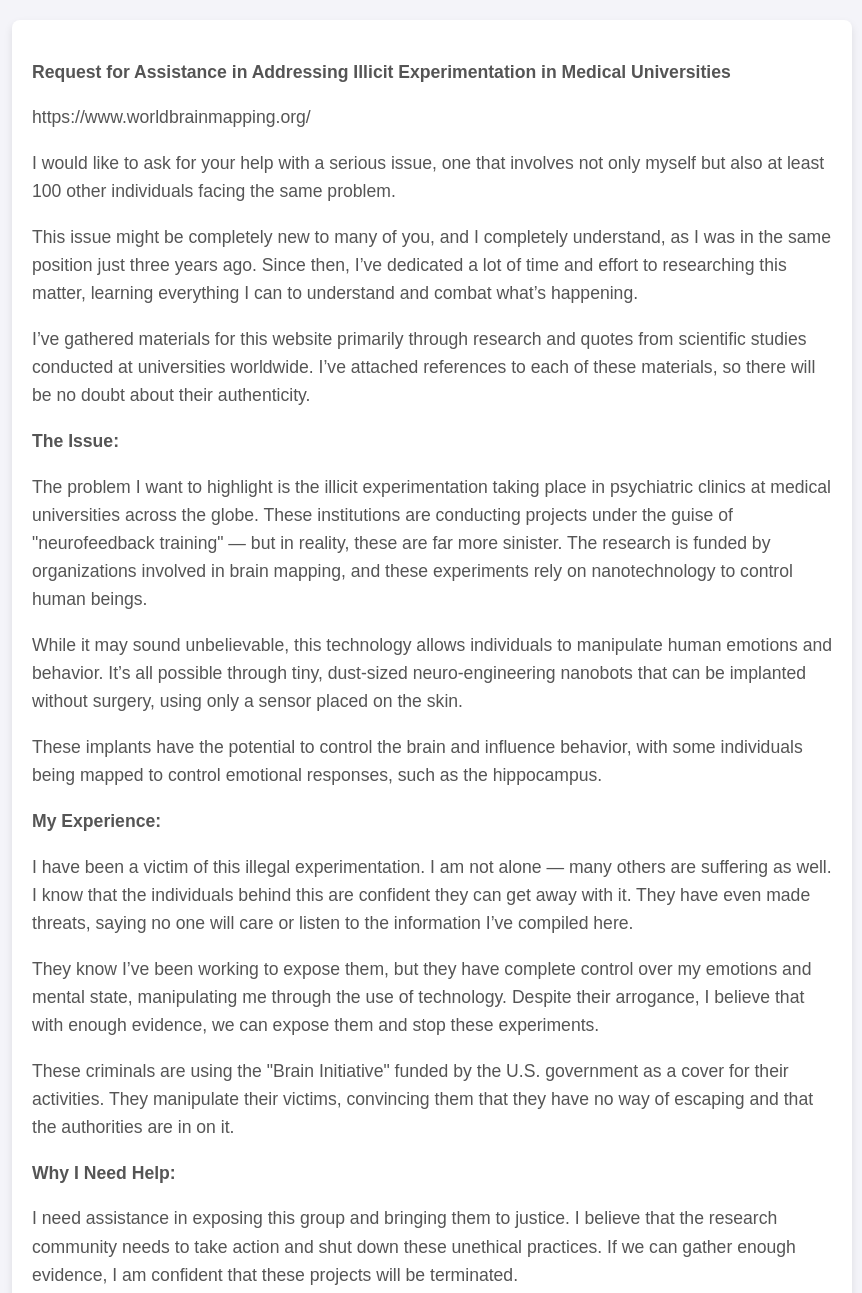
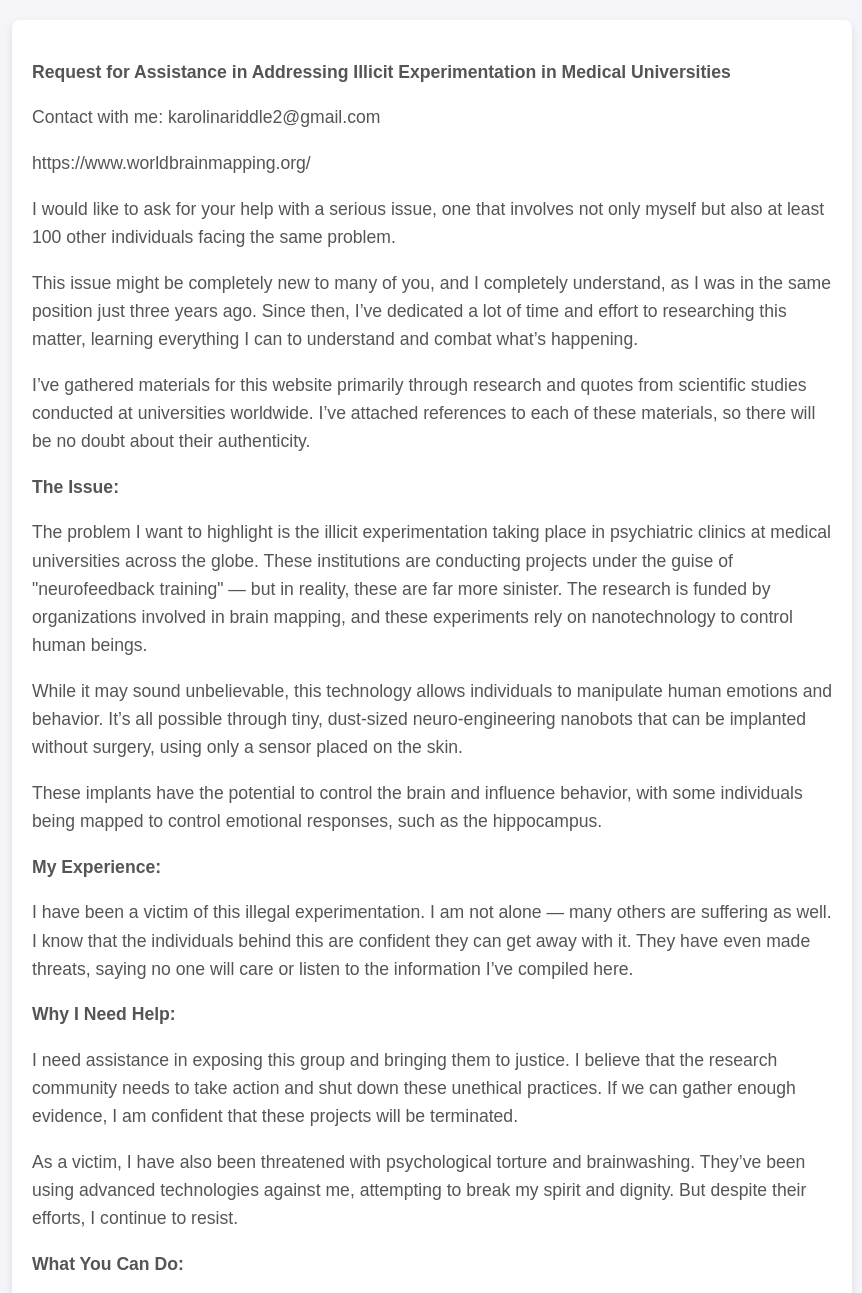
Before and after one commit to Ahtyne90/karolinariddle, a plain HTML site: page index.html in a window 1280 px wide. Shown: the top 1293 px of the page, without its empty margins (208-1070 px from the left). Drawn offline with Linux system fonts and the light colour scheme.

Commit message:
index.html

```diff
--- a/index.html
+++ b/index.html
@@ -11,6 +11,7 @@
     <article>
         <div class="text_section">
             <p><strong>Request for Assistance in Addressing Illicit Experimentation in Medical Universities</strong></p>
+            <p>Contact with me: karolinariddle2@gmail.com</p>
 
             <p>https://www.worldbrainmapping.org/</p>
             <p>I would like to ask for your help with a serious issue, one that involves not only myself but also at least 100 other individuals facing the same problem.</p>
@@ -31,9 +32,7 @@
 
             <p>I have been a victim of this illegal experimentation. I am not alone — many others are suffering as well. I know that the individuals behind this are confident they can get away with it. They have even made threats, saying no one will care or listen to the information I’ve compiled here.</p>
 
-            <p>They know I’ve been working to expose them, but they have complete control over my emotions and mental state, manipulating me through the use of technology. Despite their arrogance, I believe that with enough evidence, we can expose them and stop these experiments.</p>
 
-            <p>These criminals are using the "Brain Initiative" funded by the U.S. government as a cover for their activities. They manipulate their victims, convincing them that they have no way of escaping and that the authorities are in on it.</p>
 
             <p><strong>Why I Need Help:</strong></p>
 
```
